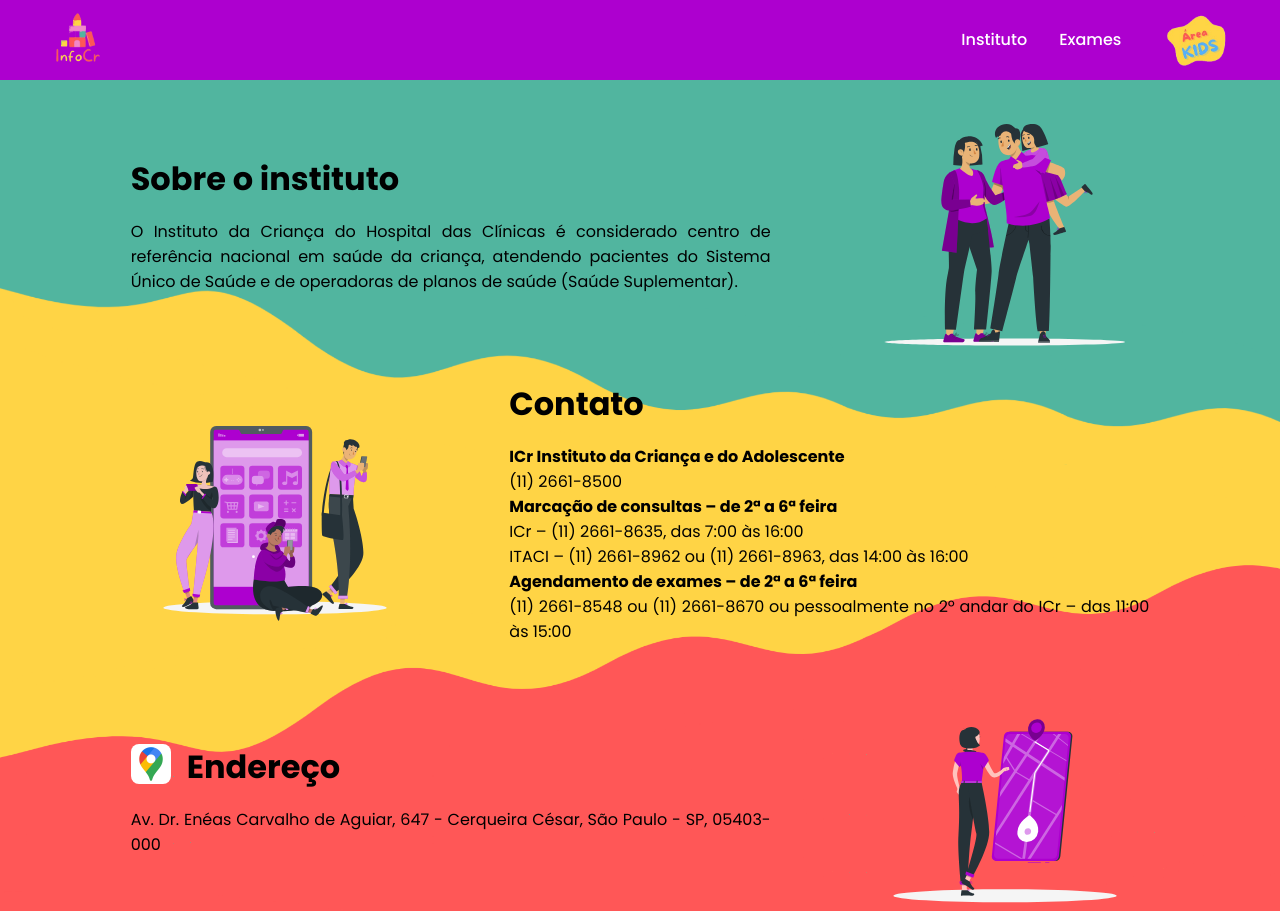
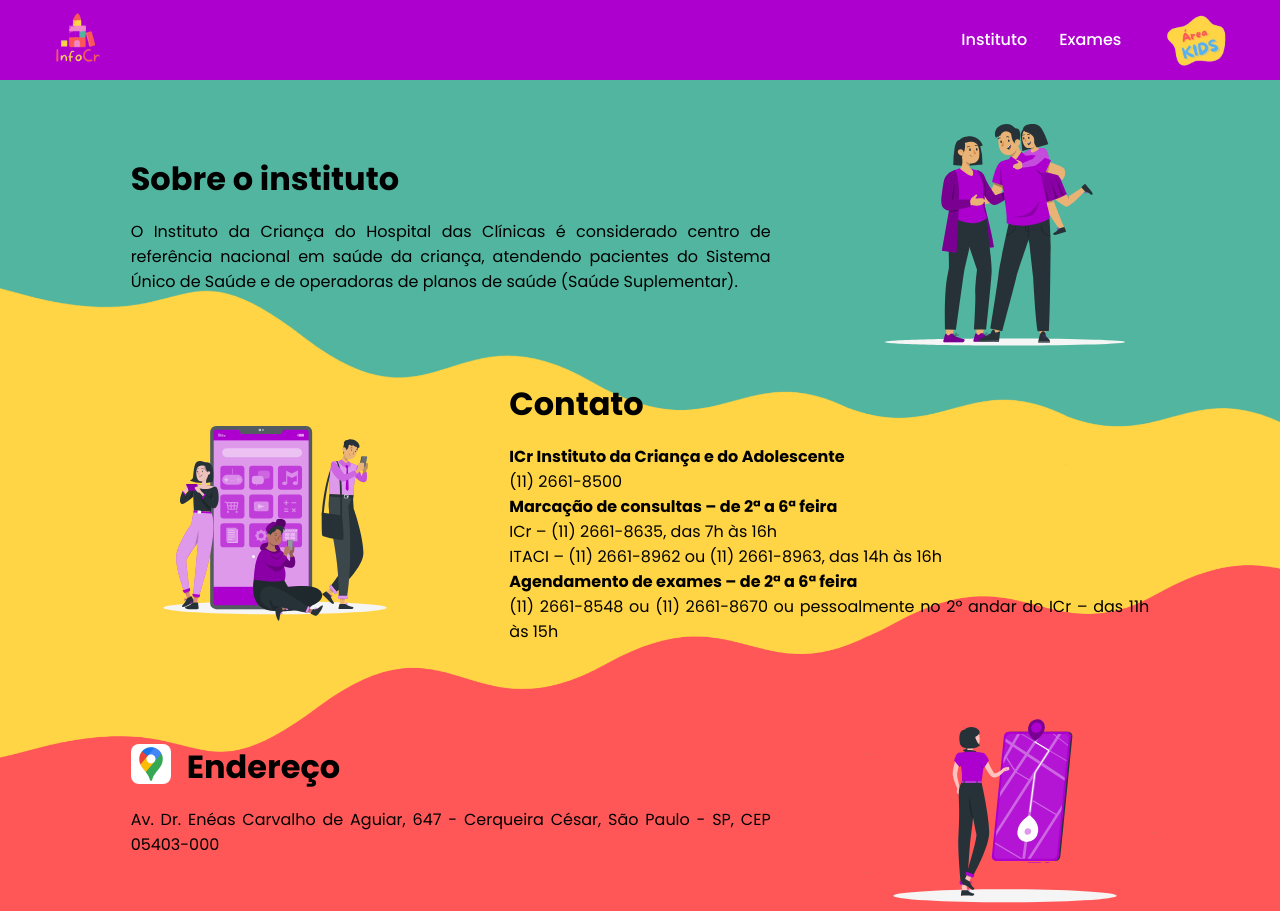
Before and after one commit to Rafafaaa-FIAP/CHL1-infocr, a React (Vite) app: page /Instituto in a window 1280 px wide. Shown: the top 911 px of the page. Built offline with nearby package versions, Linux system fonts and the light colour scheme.

Commit message:
fix: texts

```diff
--- a/src/data/exams.js
+++ b/src/data/exams.js
@@ -5,19 +5,19 @@ export default [
     preparations: [
       'Jejum de 4 a 6 horas para exames de glicemia e colesterol (se necessário).',
       'Informar ao médico sobre medicamentos que esteja tomando, incluindo vitaminas e suplementos.',
-      'Informar ao médico sobre medicamentos que esteja tomando, incluindo vitaminas e suplementos.',
-      'Avisar o médico se estiver grávida ou amamentando.', 'Relaxar e evitar esforços físicos antes do exame.'
+      'Avisar o médico se estiver grávida ou amamentando.',
+      'Relaxar e evitar esforços físicos antes do exame.',
     ],
     cantDo: [
       'Não fumar nas 2 horas que antecedem o exame.',
       'Não ingerir bebidas alcoólicas nas 24 horas que antecedem o exame.',
-      'Não praticar exercícios físicos intensos nas 24 horas que antecedem o exame.'
+      'Não praticar exercícios físicos intensos nas 24 horas que antecedem o exame.',
     ],
     videoLink: 'https://www.youtube.com/',
     ludicInfos: [
       'Imagine que você é um detetive investigando um mistério no corpo humano! O hemograma te ajuda a encontrar pistas importantes, como glóbulos vermelhos, glóbulos brancos e plaquetas, que são como os super-heróis que protegem o corpo.',
       'Para a missão começar, você precisa fazer um jejum de detetive, como um ninja se preparando para a ação!',
-      'Depois, basta relaxar e deixar que a equipe médica te ajude a coletar as pistas. É como se você estivesse em um laboratório secreto, desvendando os segredos do corpo!'
+      'Depois, basta relaxar e deixar que a equipe médica te ajude a coletar as pistas. É como se você estivesse em um laboratório secreto, desvendando os segredos do corpo!',
     ]
   },
   {
@@ -26,16 +26,16 @@ export default [
     preparations: [
       'Informar ao médico sobre medicamentos que esteja tomando, incluindo vitaminas e suplementos.',
       'Avisar o médico se estiver grávida ou amamentando.', 'Retirar roupas e acessórios que contenham metal.',
-      'Seguir as instruções do técnico de radiologia.'
+      'Seguir as instruções do técnico de radiologia.',
     ],
     cantDo: [
-      'Não é necessário jejum para a maioria dos exames de raio-X. No entanto, se você for fazer um raio-X do abdômen ou tórax, pode ser necessário jejum de 4 a 6 horas.'
+      'Não é necessário jejum para a maioria dos exames de raio-X. No entanto, se você for fazer um raio-X do abdômen ou tórax, pode ser necessário jejum de 4 a 6 horas.',
     ],
     videoLink: 'https://www.youtube.com/',
     ludicInfos: [
       'Prepare-se para uma viagem espacial dentro do corpo humano! O raio-X te leva para uma aventura intergaláctica, onde você pode ver ossos, órgãos e tecidos como se estivesse em uma nave espacial.',
       'Para a viagem começar, você precisa tirar suas roupas e acessórios metálicos, como se estivesse se preparando para entrar em uma nave espacial.',
-      'Depois, basta seguir as instruções do técnico espacial e se preparar para explorar os mistérios do corpo humano!'
+      'Depois, basta seguir as instruções do técnico espacial e se preparar para explorar os mistérios do corpo humano!',
     ]
   },
   {
@@ -44,18 +44,18 @@ export default [
     preparations: [
       'Informar ao médico sobre medicamentos que esteja tomando, incluindo vitaminas e suplementos.',
       'Avisar o médico se estiver grávida ou amamentando.', 'Retirar roupas e acessórios que contenham metal.',
-      'Informar o médico se possui claustrofobia.', 'Levar exames anteriores de imagem, se houver.'
+      'Informar o médico se possui claustrofobia.', 'Levar exames anteriores de imagem, se houver.',
     ],
     cantDo: [
       'Não é necessário jejum para a maioria dos exames de RM. No entanto, se você for fazer um RM do abdômen ou tórax, pode ser necessário jejum de 4 a 6 horas.',
       'Evite usar maquiagem, esmalte e outros produtos que contenham metal.',
-      'Não use roupas com zíperes, botões ou outros objetos metálicos.'
+      'Não use roupas com zíperes, botões ou outros objetos metálicos.',
     ],
     videoLink: 'https://www.youtube.com/',
     ludicInfos: [
       'Embarque em uma aventura submarina dentro do corpo humano! A ressonância magnética te leva para um mergulho profundo, onde você pode ver imagens detalhadas de órgãos, músculos e ossos como se estivesse explorando o fundo do mar.',
       'Para a aventura começar, você precisa informar o médico se tem medo de lugares fechados, como se estivesse se preparando para entrar em um submarino.',
-      'Depois, basta relaxar e se deixar levar pelas ondas magnéticas, descobrindo os segredos do corpo humano como um verdadeiro explorador marinho!'
+      'Depois, basta relaxar e se deixar levar pelas ondas magnéticas, descobrindo os segredos do corpo humano como um verdadeiro explorador marinho!',
     ]
   }
 ];
--- a/src/routes/Instituto/index.jsx
+++ b/src/routes/Instituto/index.jsx
@@ -31,10 +31,10 @@ function Instituto() {
             <b>ICr Instituto da Criança e do Adolescente</b>
             <p>(11) 2661-8500</p>
             <b>Marcação de consultas – de 2ª a 6ª feira</b>
-            <p>ICr – (11) 2661-8635, das 7:00 às 16:00</p>
-            <p>ITACI – (11) 2661-8962 ou (11) 2661-8963, das 14:00 às 16:00</p>
+            <p>ICr – (11) 2661-8635, das 7h às 16h</p>
+            <p>ITACI – (11) 2661-8962 ou (11) 2661-8963, das 14h às 16h</p>
             <b>Agendamento de exames – de 2ª a 6ª feira</b>
-            <p>(11) 2661-8548 ou (11) 2661-8670 ou pessoalmente no 2º andar do ICr – das 11:00 às 15:00</p>
+            <p>(11) 2661-8548 ou (11) 2661-8670 ou pessoalmente no 2º andar do ICr – das 11h às 15h</p>
           </span>
         </div>
       </div>
@@ -47,7 +47,7 @@ function Instituto() {
             </a>
             <h1>Endereço</h1>
           </span>
-          <p>Av. Dr. Enéas Carvalho de Aguiar, 647 - Cerqueira César, São Paulo - SP, 05403-000</p>
+          <p>Av. Dr. Enéas Carvalho de Aguiar, 647 - Cerqueira César, São Paulo - SP, CEP 05403-000</p>
         </div>
         <div className='container-right'>
           <img src={address} alt="Endereço" />
```
